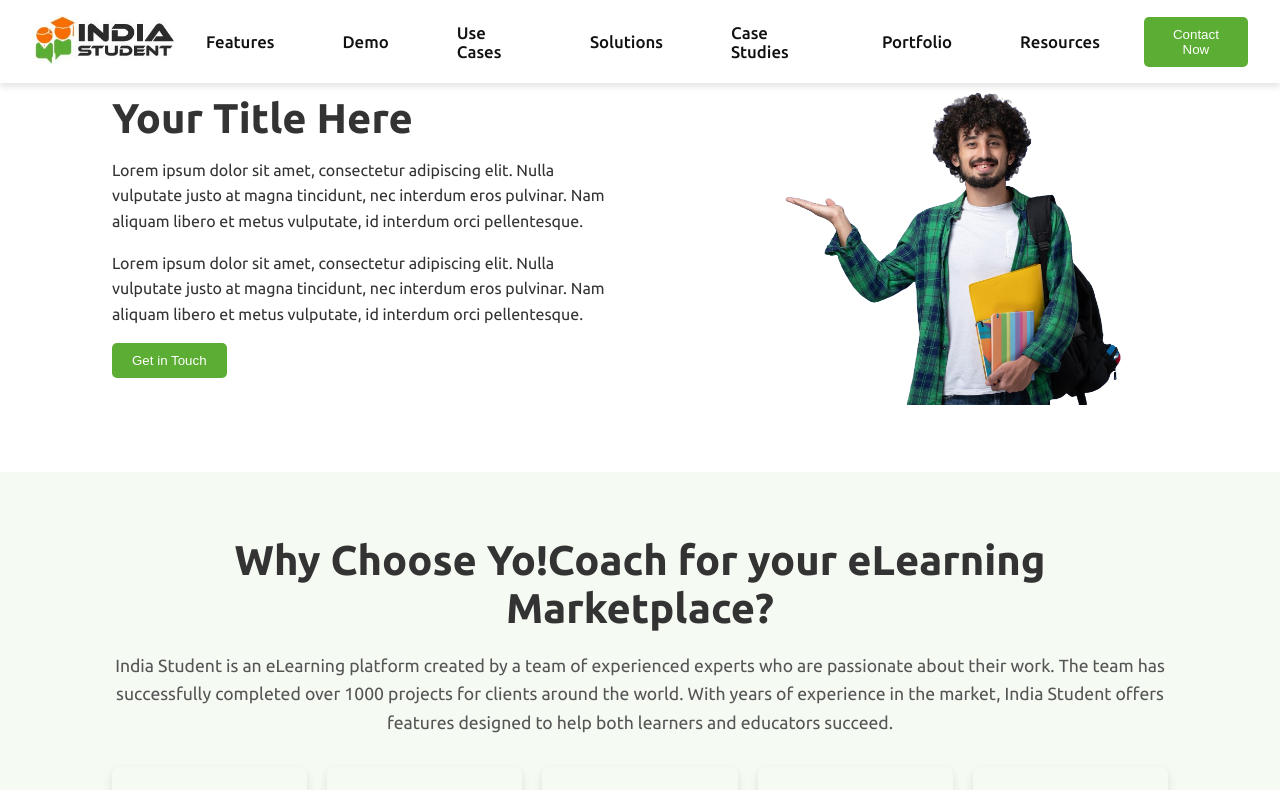
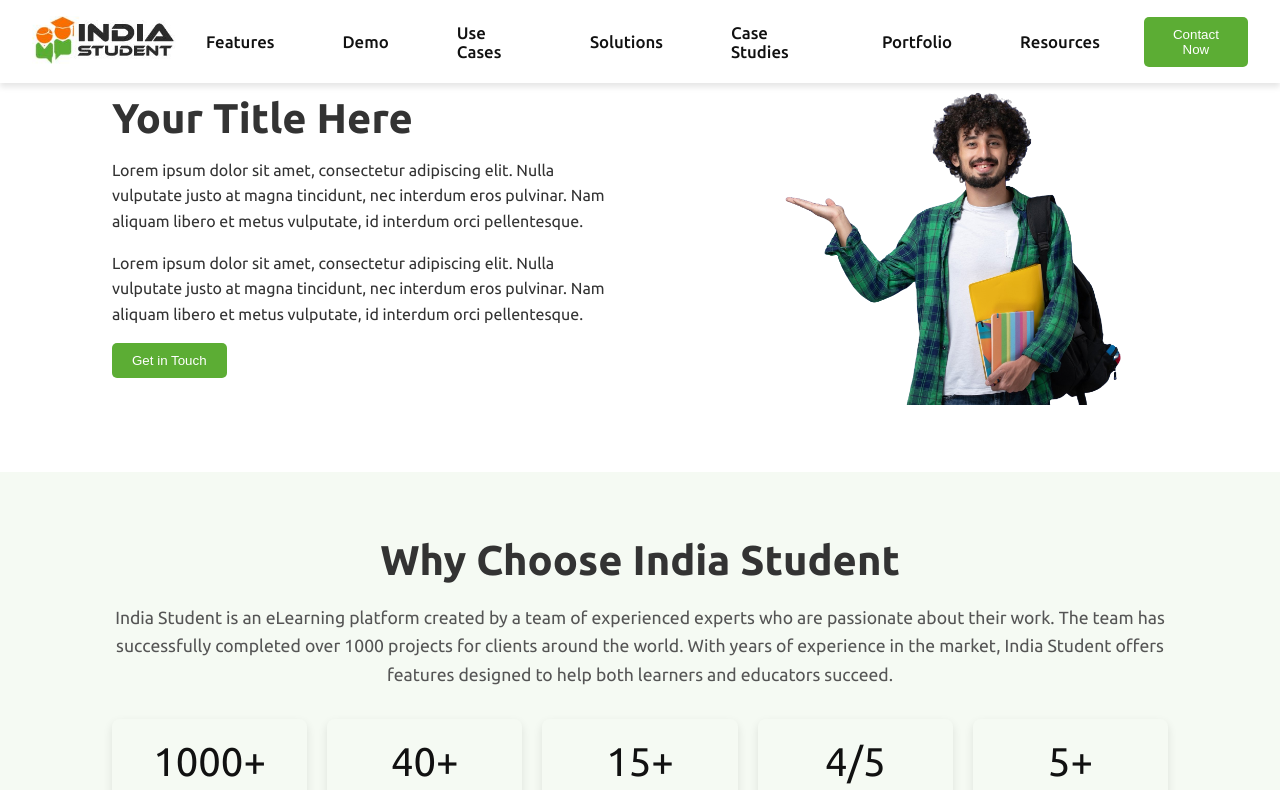
Before and after one commit to baig78/india-student, a React (Create React App) app: page / in a window 1280 px wide. Shown: the top 790 px of the page. Built offline with nearby package versions, Linux system fonts and the light colour scheme.

Commit message:
added sections in home page

```diff
--- a/src/pages/Home/Home.js
+++ b/src/pages/Home/Home.js
@@ -62,7 +62,7 @@
       >
         <div className="section-why-choose-us">
           <div className="section__head section__head--md text-center">
-            <h2>Why Choose Yo!Coach for your eLearning Marketplace?</h2>
+            <h2>Why Choose India Student</h2>
             <p>
               India Student is an eLearning platform created by a team of experienced experts who are passionate about their work. The team has successfully completed over 1000 projects for clients around the world. With years of experience in the market, India Student offers features designed to help both learners and educators succeed.
             </p>
```
